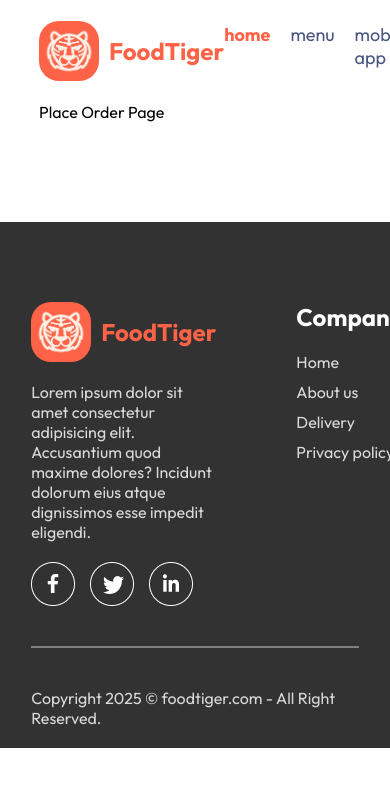
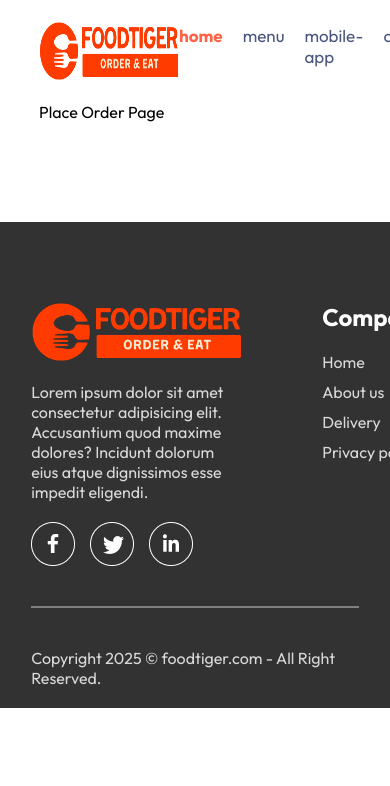
Before and after one commit to Al-Fuad/FoodTiger, a React (Vite) app in the folder frontend/: page /order in a window 390 px wide. Shown: the top 786 px of the page. Built offline with nearby package versions, Linux system fonts and the light colour scheme.

Commit message:
feat: Refactor Navbar and Footer components; remove logo container and adjust styles

```diff
--- a/frontend/src/components/Footer/Footer.jsx
+++ b/frontend/src/components/Footer/Footer.jsx
@@ -7,10 +7,7 @@ const Footer = () => {
         <div className={styles.footer} id={styles.footerId}>
             <div className={styles.footerContent}>
                 <div className={styles.footerContentLeft}>
-                    <div className={styles.logoContainer}>
                     <img className={styles.logo} src={assets.logo} alt="" />
-                    <p>FoodTiger</p>
-                    </div>
                     <p>Lorem ipsum dolor sit amet consectetur adipisicing elit. Accusantium quod maxime dolores? Incidunt dolorum eius atque dignissimos esse impedit eligendi.</p>
                     <div className={styles.footerSocialIcons}>
                         <img src={assets.facebook_icon} alt="" />
--- a/frontend/src/components/Footer/Footer.module.css
+++ b/frontend/src/components/Footer/Footer.module.css
@@ -46,18 +46,8 @@ h2{
 
 }
 
-.logoContainer {
-    display: flex;
-    align-items: center;
-    gap: 10px;
-    font-size: 24px;
-    font-weight: bold;
-    color: tomato;
-}
-
 .logo {
-    width: 60px;
-    border-radius: 20px;
+    height: 60px;
 }
 
 .footer hr{
--- a/frontend/src/components/Navbar/Navbar.jsx
+++ b/frontend/src/components/Navbar/Navbar.jsx
@@ -6,10 +6,7 @@ const Navbar = () => {
   const [menu, setMenu] = React.useState('home');
   return (
     <div className={styles.navbar}>
-      <div className={styles.logoContainer}>
-        <img src={assets.logo} alt="" className={styles.logo} />
-        <p>FoodTiger</p>
-      </div>
+      <img src={assets.logo} alt="" className={styles.logo} />
       <ul className={styles.navbarMenu}>
         <li onClick={() => { setMenu('home') }} className={menu == 'home' ? styles.active : ''}>home</li>
         <li onClick={() => { setMenu('menu') }} className={menu == 'menu' ? styles.active : ''}>menu</li>
--- a/frontend/src/components/Navbar/Navbar.module.css
+++ b/frontend/src/components/Navbar/Navbar.module.css
@@ -6,18 +6,8 @@
     align-items: center;
 }
 
-.logoContainer {
-    display: flex;
-    align-items: center;
-    gap: 10px;
-    font-size: 24px;
-    font-weight: bold;
-    color: tomato;
-}
-
 .logo {
-    width: 60px;
-    border-radius: 20px;
+    height: 60px;
 }
 
 .navbarMenu {
@@ -55,7 +45,7 @@
     font-weight: bold;
 }
 
-.navbar li{
+.navbar li {
     cursor: pointer;
 }
 
@@ -63,7 +53,7 @@
     position: relative;
 }
 
-.dot{
+.dot {
     position: absolute;
     min-width: 10px;
     min-height: 10px;
@@ -72,3 +62,26 @@
     top: -8px;
     right: -8px;
 }
+
+@media (max-width : 1050px) {
+    .navbar .logo {
+        width: 140px;
+    }
+
+    .navbarMenu {
+        gap: 20px;
+        font-size: 17px;
+    }
+
+    .navbarRight {
+        gap: 30px;
+    }
+
+    .navbarRight img {
+        width: 22px;
+    }
+
+    .navbarRight button {
+        padding: 8px 25px;
+    }
+}
```
Also changed, not shown: frontend/public/logo.png, frontend/src/assets/logo.png.
